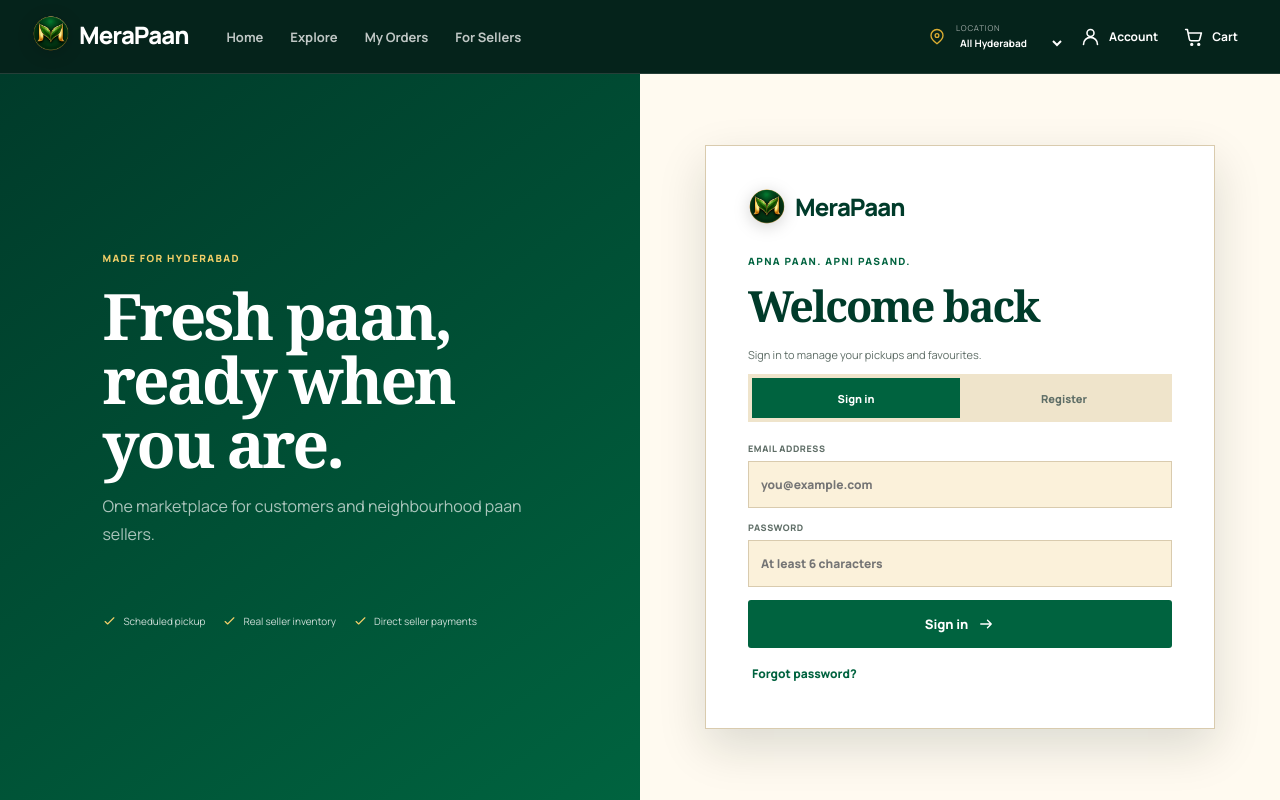
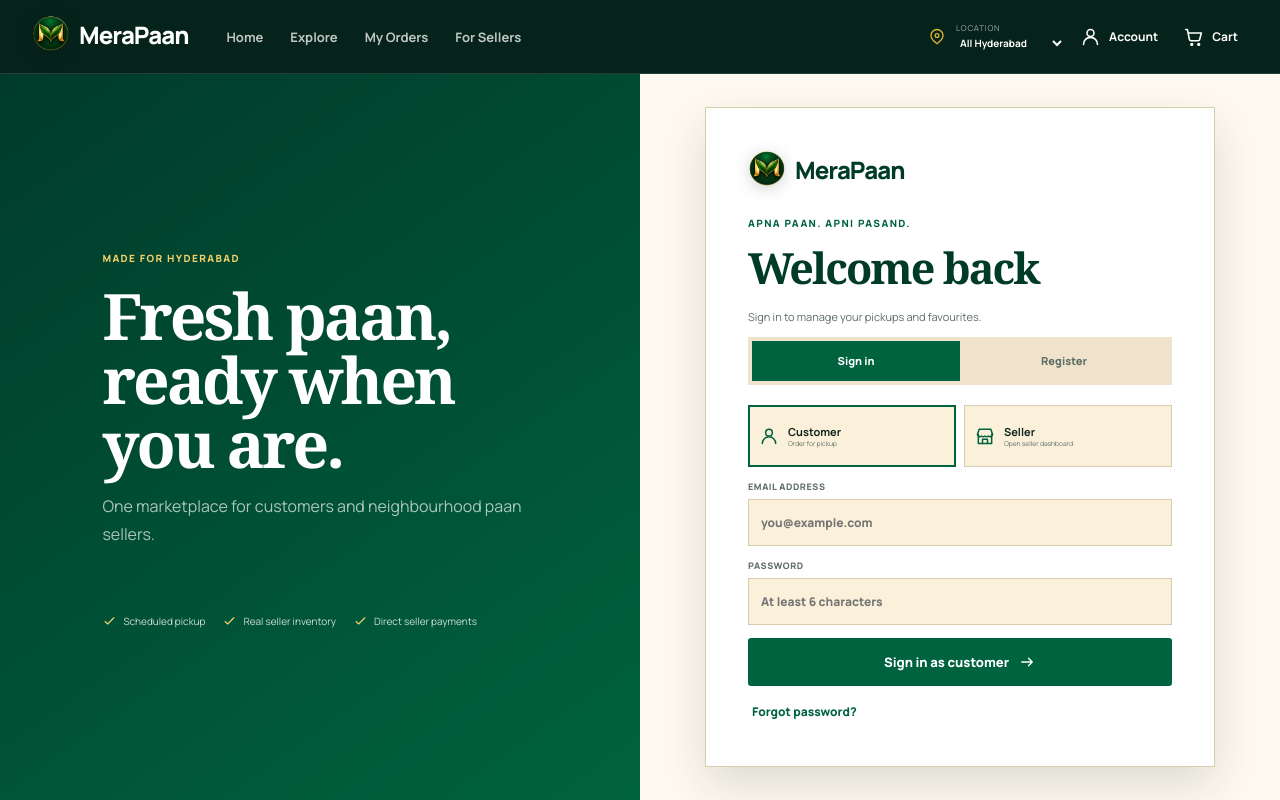
Before and after one commit to akshay08108/PAANDUKAAN, a Next.js app: page /login in a window 1280 px wide. Shown: the top 800 px of the page. Built offline with nearby package versions, Linux system fonts and the light colour scheme; no server answers; the database is empty.

Commit message:
Fix seller account dashboard routing

```diff
--- a/app/globals.css
+++ b/app/globals.css
@@ -389,6 +389,9 @@
 .seller-invite .eyebrow { color:var(--soft-gold); }
 .seller-invite h1 { margin:15px 0; color:white; font-size:clamp(50px,6vw,76px); line-height:.98; }
 .seller-invite p { max-width:620px; margin:0 0 25px; color:rgba(255,255,255,.65); line-height:1.7; }
+.seller-invite-actions { display:flex; flex-wrap:wrap; gap:10px; }
+.seller-register-link { border-color:rgba(255,255,255,.45); background:transparent; color:white; }
+.seller-register-link:hover { border-color:white; background:rgba(255,255,255,.08); }
 .seller-invite > span { display:grid; width:230px; height:230px; justify-self:center; place-items:center; border:1px solid rgba(255,255,255,.22); border-radius:50%; color:var(--soft-gold); }
 .seller-invite > span svg { width:100px; }
 
--- a/app/login/page.tsx
+++ b/app/login/page.tsx
@@ -12,8 +12,8 @@
   const { user, authReady, signIn, register, resetPassword, signOut } = useApp();
   const router = useRouter();
   const searchParams = useSearchParams();
-  const [mode, setMode] = useState<"login" | "register">("login");
-  const [role, setRole] = useState<UserRole>("customer");
+  const [mode, setMode] = useState<"login" | "register">(() => searchParams.get("mode") === "register" ? "register" : "login");
+  const [role, setRole] = useState<UserRole>(() => searchParams.get("role") === "seller" ? "seller" : "customer");
   const [name, setName] = useState("");
   const [mobile, setMobile] = useState("");
   const [storeName, setStoreName] = useState("");
@@ -25,21 +25,22 @@
   async function submit(event: React.FormEvent) {
     event.preventDefault(); setBusy(true); setMessage("");
     try {
-      if (mode === "login") await signIn(email, password);
+      if (mode === "login") await signIn(email, password, role);
       else await register({ name, email, mobile, password, role, storeName: role === "seller" ? storeName : undefined });
-      router.push(searchParams.get("next") || (role === "seller" ? "/sell" : "/"));
+      router.replace(searchParams.get("next") || (role === "seller" ? "/sell" : "/"));
     } catch (reason) { setMessage(friendlyAuthError(reason)); setBusy(false); }
   }
 
   if (!authReady) return <div className="auth-loading">Checking your account…</div>;
-  if (user) return <section className="auth-card signed-in"><span><Icon name="check"/></span><h1>Welcome back, {user.name}</h1><p>Signed in as {user.email}</p><div><button type="button" className="button button-outline" onClick={() => router.push(user.roles.includes("seller") ? "/sell" : "/orders")}>Continue</button><button type="button" className="text-button" onClick={signOut}>Sign out</button></div></section>;
+  if (user) return <section className="auth-card signed-in"><span><Icon name="check"/></span><h1>Welcome back, {user.name}</h1><p>{user.roles.includes("seller") ? "Your seller dashboard is ready." : `Signed in as ${user.email}`}</p><div><button type="button" className="button button-outline" onClick={() => router.push(user.roles.includes("seller") ? "/sell" : "/orders")}>{user.roles.includes("seller") ? "Open seller dashboard" : "Continue"}</button><button type="button" className="text-button" onClick={signOut}>Sign out</button></div></section>;
 
   return <section className="auth-card"><div className="auth-intro"><Brand/><span className="eyebrow">APNA PAAN. APNI PASAND.</span><h1>{mode === "login" ? "Welcome back" : "Join MeraPaan"}</h1><p>{mode === "login" ? "Sign in to manage your pickups and favourites." : "Order as a customer or bring your Hyderabad paan shop online."}</p></div>
     <div className="auth-tabs"><button type="button" className={mode === "login" ? "active" : ""} onClick={() => setMode("login")}>Sign in</button><button type="button" className={mode === "register" ? "active" : ""} onClick={() => setMode("register")}>Register</button></div>
     <form className="form" onSubmit={submit}>
-      {mode === "register" ? <><div className="role-options"><button type="button" className={role === "customer" ? "active" : ""} onClick={() => setRole("customer")}><Icon name="user"/><span><b>Customer</b><small>Order for pickup</small></span></button><button type="button" className={role === "seller" ? "active" : ""} onClick={() => setRole("seller")}><Icon name="shop"/><span><b>Seller</b><small>Manage your shop</small></span></button></div><label>Full name<input required value={name} onChange={(event) => setName(event.target.value)} autoComplete="name" placeholder="Your full name"/></label><label>Mobile number<input required value={mobile} onChange={(event) => setMobile(event.target.value)} inputMode="tel" autoComplete="tel" placeholder="10-digit mobile number" pattern="[0-9 +()-]{8,16}"/></label>{role === "seller" ? <label>Shop name<input required value={storeName} onChange={(event) => setStoreName(event.target.value)} placeholder="Your paan shop name"/></label> : null}</> : null}
+      <div className="role-options" aria-label="Account type"><button type="button" className={role === "customer" ? "active" : ""} onClick={() => setRole("customer")}><Icon name="user"/><span><b>Customer</b><small>Order for pickup</small></span></button><button type="button" className={role === "seller" ? "active" : ""} onClick={() => setRole("seller")}><Icon name="shop"/><span><b>Seller</b><small>Open seller dashboard</small></span></button></div>
+      {mode === "register" ? <><label>Full name<input required value={name} onChange={(event) => setName(event.target.value)} autoComplete="name" placeholder="Your full name"/></label><label>Mobile number<input required value={mobile} onChange={(event) => setMobile(event.target.value)} inputMode="tel" autoComplete="tel" placeholder="10-digit mobile number" pattern="[0-9 +()-]{8,16}"/></label>{role === "seller" ? <label>Shop name<input required value={storeName} onChange={(event) => setStoreName(event.target.value)} placeholder="Your paan shop name"/></label> : null}</> : null}
       <label>Email address<input required type="email" value={email} onChange={(event) => setEmail(event.target.value)} autoComplete="email" placeholder="you@example.com"/></label><label>Password<input required minLength={6} type="password" value={password} onChange={(event) => setPassword(event.target.value)} autoComplete={mode === "login" ? "current-password" : "new-password"} placeholder="At least 6 characters"/></label>
-      {message ? <p className={message.includes("sent") ? "form-message" : "form-error"} role="alert">{message}</p> : null}<button className="button button-primary full" disabled={busy}>{busy ? "Please wait…" : mode === "login" ? "Sign in" : "Create account"}<Icon name="arrow"/></button>
+      {message ? <p className={message.includes("sent") ? "form-message" : "form-error"} role="alert">{message}</p> : null}<button className="button button-primary full" disabled={busy}>{busy ? "Please wait…" : mode === "login" ? `Sign in as ${role}` : role === "seller" ? "Create seller account" : "Create customer account"}<Icon name="arrow"/></button>
       {mode === "login" ? <button type="button" className="text-button" onClick={async () => { if (!email) { setMessage("Enter your email first."); return; } try { await resetPassword(email); setMessage("Password reset email sent."); } catch (reason) { setMessage(friendlyAuthError(reason)); } }}>Forgot password?</button> : null}
     </form>
   </section>;
--- a/app/sell/page.tsx
+++ b/app/sell/page.tsx
@@ -78,7 +78,7 @@
   const metrics = useMemo(() => ({ newOrders: orders.filter((order) => order.stage === "Order placed").length, preparing: orders.filter((order) => order.stage === "Preparing").length, ready: orders.filter((order) => order.stage === "Ready for pickup").length, revenue: orders.filter((order) => order.paymentStatus === "PAID" || (order.paymentStatus === "PAY_AT_PICKUP" && order.stage === "Collected")).reduce((sum, order) => sum + order.total, 0) }), [orders]);
 
   if (!authReady) return <div className="page container"><LoadingState label="Opening seller studio…"/></div>;
-  if (!user) return <div className="page container"><section className="seller-invite"><div><span className="eyebrow">SELL ON MERAPAAN</span><h1>Your paan shop,<br/>now easier to discover.</h1><p>Publish real inventory, accept scheduled pickup orders, and receive payment directly from customers.</p><Link className="button button-gold" href="/login?next=/sell">Create seller account <Icon name="arrow"/></Link></div><span><Icon name="shop"/></span></section></div>;
+  if (!user) return <div className="page container"><section className="seller-invite"><div><span className="eyebrow">MERAPAAN SELLER</span><h1>Your paan shop,<br/>one command centre.</h1><p>Sign in to open your dashboard, publish products, manage scheduled pickup orders, and confirm direct payments.</p><div className="seller-invite-actions"><Link className="button button-gold" href="/login?role=seller&next=/sell">Sign in as seller <Icon name="arrow"/></Link><Link className="button seller-register-link" href="/login?role=seller&mode=register&next=/sell">Register seller account</Link></div></div><span><Icon name="shop"/></span></section></div>;
   if (!user.roles.includes("seller")) return <div className="page container"><EmptyState icon="shop" title="Seller account required" body="This customer account cannot publish or manage a shop."/></div>;
 
   const tabs: [Tab, string, Parameters<typeof Icon>[0]["name"]][] = [["overview", "Overview", "dashboard"], ["orders", "Orders", "orders"], ["products", "Products", "leaf"], ["store", "Store", "shop"], ["payments", "Payments", "wallet"]];
--- a/components/app-provider.tsx
+++ b/components/app-provider.tsx
@@ -14,6 +14,7 @@
   addDoc,
   collection,
   doc,
+  getDoc,
   onSnapshot,
   query,
   serverTimestamp,
@@ -48,7 +49,7 @@
   cartCount: number;
   cartTotal: number;
   orders: PickupOrder[];
-  signIn: (email: string, password: string) => Promise<void>;
+  signIn: (email: string, password: string, role?: UserRole) => Promise<void>;
   register: (input: RegisterInput) => Promise<void>;
   resetPassword: (email: string) => Promise<void>;
   signOut: () => Promise<void>;
@@ -66,6 +67,7 @@
 
 const AppContext = createContext<AppContextValue | null>(null);
 const CART_KEY = "paandukaan-cart-v1";
+const AUTH_PROFILE_CACHE_KEY = "merapaan-firebase-profile-v1";
 
 function parseUser(id: string, email: string, data: Record<string, unknown>): AppUser {
   const roles: UserRole[] = Array.isArray(data.roles)
@@ -79,6 +81,23 @@
     roles,
     storeName: data.storeName ? String(data.storeName) : undefined,
   };
+}
+
+function readCachedUser(id: string, email: string) {
+  try {
+    const cached = localStorage.getItem(AUTH_PROFILE_CACHE_KEY);
+    if (!cached) return null;
+    const data = JSON.parse(cached) as Record<string, unknown>;
+    if (data.id !== id) return null;
+    return parseUser(id, email, data);
+  } catch {
+    return null;
+  }
+}
+
+function cacheUser(profile: AppUser | null) {
+  if (profile) localStorage.setItem(AUTH_PROFILE_CACHE_KEY, JSON.stringify(profile));
+  else localStorage.removeItem(AUTH_PROFILE_CACHE_KEY);
 }
 
 function parseProduct(id: string, data: Record<string, unknown>): Product {
@@ -146,6 +165,7 @@
   if (message.includes("auth/weak-password")) return "Use a password with at least 6 characters.";
   if (message.includes("auth/too-many-requests")) return "Too many attempts. Please wait and try again.";
   if (message.includes("auth/network-request-failed")) return "Check your internet connection and try again.";
+  if (message.startsWith("This email is not registered") || message.startsWith("Account profile not found")) return message;
   return "We could not complete that request. Please try again.";
 }
 
@@ -193,14 +213,32 @@
       stopProfile();
       if (!authUser) {
         setUser(null);
+        cacheUser(null);
         setAuthReady(true);
         return;
       }
+      const cachedUser = readCachedUser(authUser.uid, authUser.email ?? "");
+      if (cachedUser) {
+        setUser(cachedUser);
+        setAuthReady(true);
+      } else {
+        setAuthReady(false);
+      }
       stopProfile = onSnapshot(doc(firestore, "users", authUser.uid), (snapshot) => {
-        setUser(parseUser(authUser.uid, authUser.email ?? "", snapshot.data() ?? { name: authUser.displayName }));
+        const profile = snapshot.exists()
+          ? parseUser(authUser.uid, authUser.email ?? "", snapshot.data())
+          : null;
+        setUser(profile);
+        cacheUser(profile);
         setAuthReady(true);
-      }, () => setAuthReady(true));
-    }, () => setAuthReady(true));
+      }, () => {
+        if (!cachedUser) setUser(null);
+        setAuthReady(true);
+      });
+    }, () => {
+      setUser(null);
+      setAuthReady(true);
+    });
     return () => {
       stopProfile();
       stopAuth();
@@ -228,8 +266,24 @@
     [allProducts, user],
   );
 
-  const signIn = useCallback(async (email: string, password: string) => {
-    await signInWithEmailAndPassword(firebaseAuth, email.trim(), password);
+  const signIn = useCallback(async (email: string, password: string, role?: UserRole) => {
+    const credential = await signInWithEmailAndPassword(firebaseAuth, email.trim(), password);
+    try {
+      const profileSnapshot = await getDoc(doc(firestore, "users", credential.user.uid));
+      if (!profileSnapshot.exists()) throw new Error("Account profile not found. Please contact support.");
+      const profile = parseUser(credential.user.uid, credential.user.email ?? email, profileSnapshot.data());
+      if (role && !profile.roles.includes(role)) {
+        throw new Error(role === "seller"
+          ? "This email is not registered as a seller account."
+          : "This email is not registered as a customer account.");
+      }
+      setUser(profile);
+      cacheUser(profile);
+      setAuthReady(true);
+    } catch (error) {
+      await firebaseSignOut(firebaseAuth).catch(() => undefined);
+      throw error;
+    }
   }, []);
 
   const register = useCallback(async (input: RegisterInput) => {
@@ -263,6 +317,15 @@
           updatedAt: serverTimestamp(),
         });
       }
+      const profile = parseUser(credential.user.uid, input.email.trim(), {
+        name: cleanName,
+        mobile: input.mobile.trim(),
+        roles: [input.role],
+        storeName: cleanStoreName,
+      });
+      setUser(profile);
+      cacheUser(profile);
+      setAuthReady(true);
     } catch (error) {
       await deleteUser(credential.user).catch(() => undefined);
       throw error;
@@ -273,6 +336,8 @@
     await sendPasswordResetEmail(firebaseAuth, email.trim());
   }, []);
   const signOut = useCallback(async () => {
+    cacheUser(null);
+    setUser(null);
     await firebaseSignOut(firebaseAuth);
   }, []);
 
--- a/components/app-shell.tsx
+++ b/components/app-shell.tsx
@@ -14,21 +14,22 @@
   const pathname = usePathname();
   const { cartCount, user } = useApp();
   const [open, setOpen] = useState(false);
+  const accountHref = user?.roles.includes("seller") ? "/sell" : user ? "/orders" : "/login";
   return <div className="app-shell">
     <header className="site-header"><div className="container header-inner">
       <Link className="brand" href="/" onClick={() => setOpen(false)} aria-label="MeraPaan home"><Brand/></Link>
       <nav className={open ? "nav open" : "nav"} aria-label="Main navigation">
         {nav.map(([href, label]) => <Link className={pathname === href ? "active" : ""} href={href} key={href} onClick={() => setOpen(false)}>{label}</Link>)}
-        <div className="mobile-nav-extra"><LocationPicker/><Link href="/login" onClick={() => setOpen(false)}><Icon name="user"/>{user ? user.name : "Account"}</Link></div>
+        <div className="mobile-nav-extra"><LocationPicker/><Link href={accountHref} onClick={() => setOpen(false)}><Icon name="user"/>{user ? user.name : "Account"}</Link></div>
       </nav>
       <div className="header-actions">
         <LocationPicker compact/>
-        <Link className="account-link" href="/login"><Icon name="user"/><span>{user ? user.name.split(" ")[0] : "Account"}</span></Link>
+        <Link className="account-link" href={accountHref}><Icon name="user"/><span>{user ? user.name.split(" ")[0] : "Account"}</span></Link>
         <Link className="cart-link" href="/cart"><Icon name="cart"/><span>Cart</span>{cartCount > 0 ? <b>{cartCount}</b> : null}</Link>
         <button className="menu-button" type="button" onClick={() => setOpen((value) => !value)} aria-label="Toggle menu" aria-expanded={open}><Icon name={open ? "close" : "menu"}/></button>
       </div>
     </div></header>
     <main>{children}</main>
-    <footer className="footer"><div className="container footer-inner"><Link className="brand" href="/"><Brand/></Link><p><b>Apna Paan. Apni Pasand.</b><br/>Freshly prepared by Hyderabad&apos;s local shops. Pickup on your time.</p><div><Link href="/shop">Explore</Link><Link href="/sell">For sellers</Link><Link href="/orders">My orders</Link><Link href="/login">Account</Link></div></div><div className="container footer-note">MeraPaan is a marketplace for pickup orders. Payments go directly to sellers.</div></footer>
+    <footer className="footer"><div className="container footer-inner"><Link className="brand" href="/"><Brand/></Link><p><b>Apna Paan. Apni Pasand.</b><br/>Freshly prepared by Hyderabad&apos;s local shops. Pickup on your time.</p><div><Link href="/shop">Explore</Link><Link href="/sell">For sellers</Link><Link href="/orders">My orders</Link><Link href={accountHref}>Account</Link></div></div><div className="container footer-note">MeraPaan is a marketplace for pickup orders. Payments go directly to sellers.</div></footer>
   </div>;
 }
```
